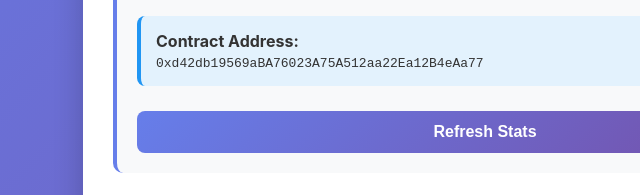
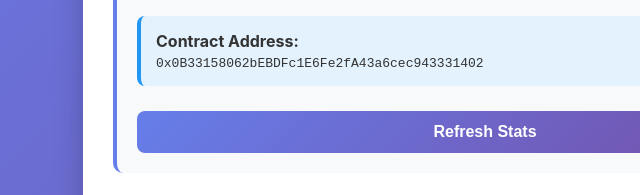
Before and after one commit to cryptonique0/CELO_builder_project, a website: page celo-dapp/frontend/index.html in a window 1280 px wide. Shown: the part 431-626 px from the top of the page, 157-797 px from the left. Drawn offline with Linux system fonts and the light colour scheme.

Commit message:
Update contract address to deployed SimplePayments
Contract: 0x0B33158062bEBDFc1E6Fe2fA43a6cec943331402
Network: Celo Alfajores Testnet

```diff
--- a/celo-dapp/frontend/index.html
+++ b/celo-dapp/frontend/index.html
@@ -221,24 +221,8 @@
     </div>
 
     <script>
-      // Contract address - UPDATE THIS after deployment
-      // Option 1: Hardcode your deployed address here
-      let CONTRACT_ADDR = '0xd42db19569aBA76023A75A512aa22Ea12B4eAa77'; // REPLACE WITH YOUR ADDRESS
-
-      // Option 2: Fetch from deployed-address.json (works if served with the file)
-      // Uncomment below to auto-fetch:
-      /*
-      fetch('../deployed-address.json')
-        .then(r => r.json())
-        .then(data => {
-          if (data.address) {
-            CONTRACT_ADDR = data.address;
-            document.getElementById('contractAddr').textContent = CONTRACT_ADDR;
-            console.log('Loaded address from deployed-address.json:', CONTRACT_ADDR);
-          }
-        })
-        .catch(e => console.log('Using default address'));
-      */
+      // Contract address - Updated with deployed address
+      let CONTRACT_ADDR = '0x0B33158062bEBDFc1E6Fe2fA43a6cec943331402';
 
       let provider, signer, contract, userAddress;
 
```
